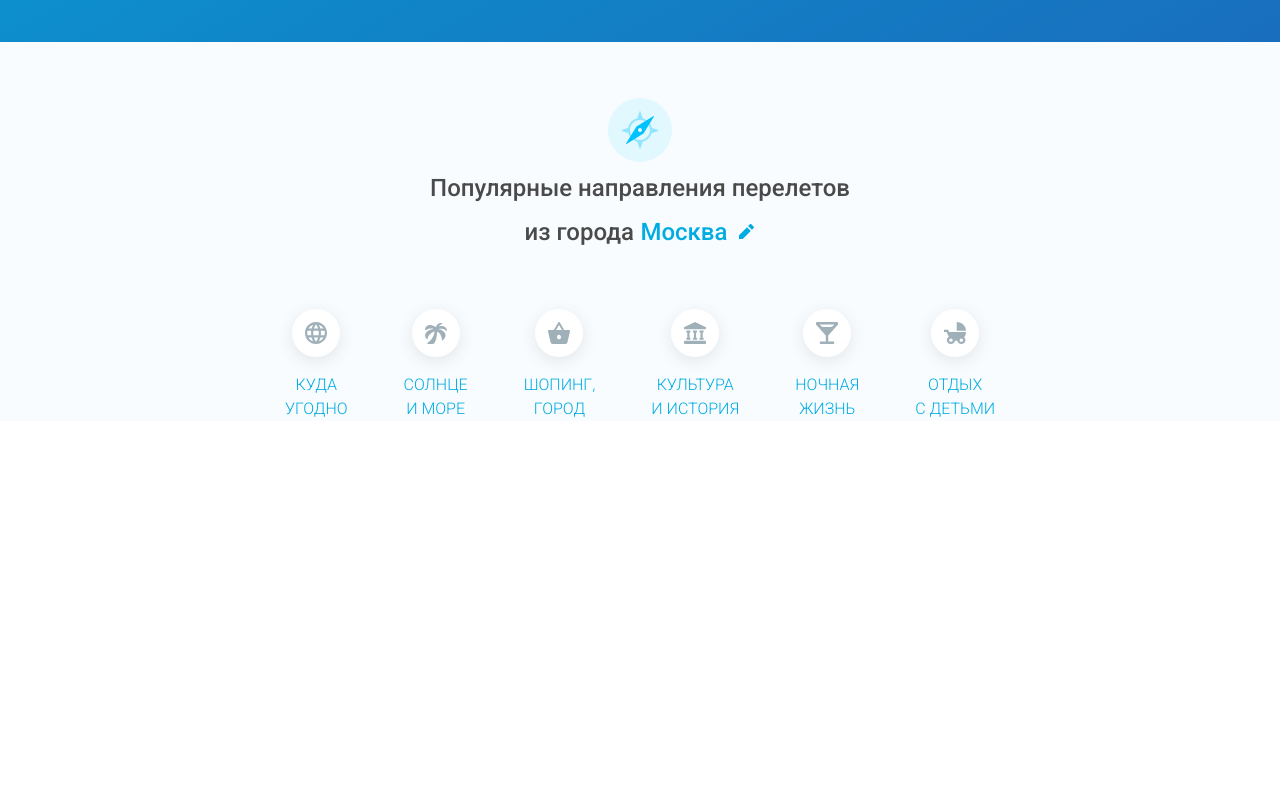
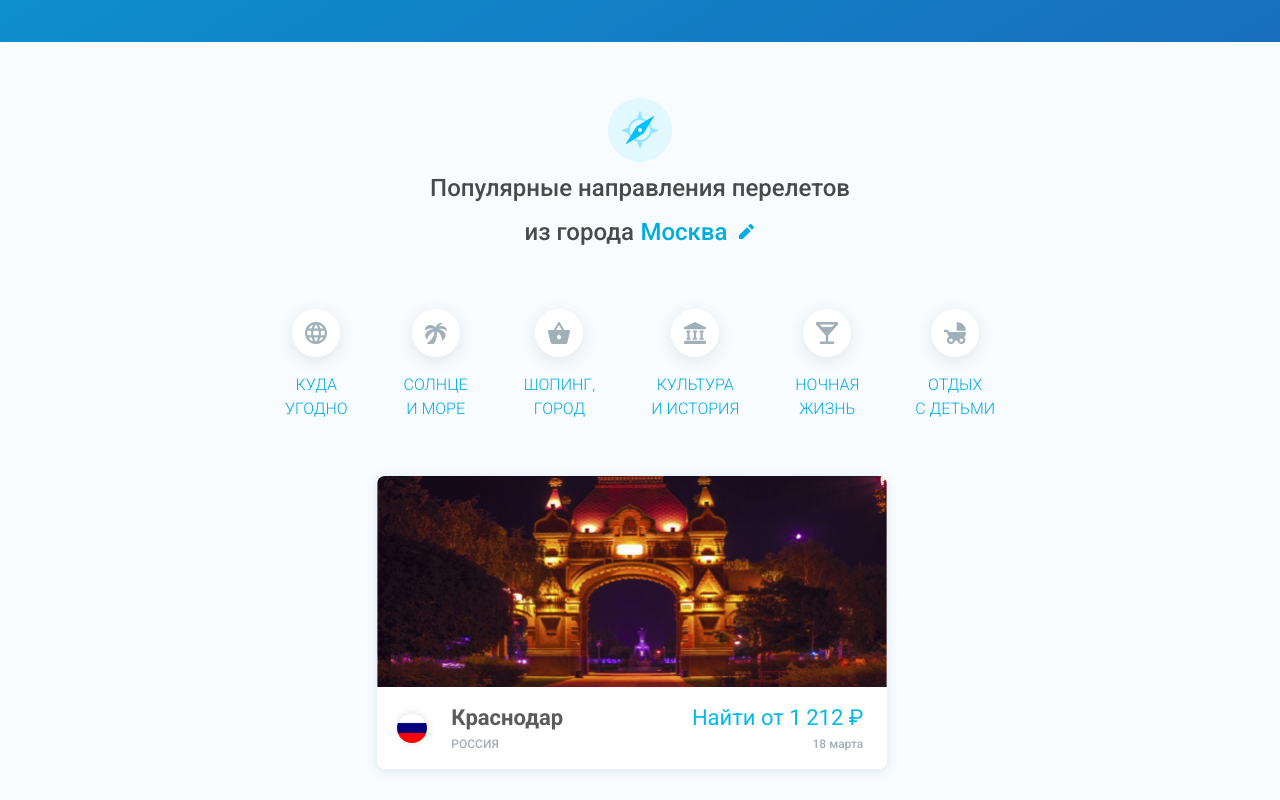
Before and after one commit to p1xar/aviasales-frontend-demo, a React (Create React App) app: page / in a window 1280 px wide. Shown: the part 834-1634 px from the top of the page. Before the commit the page ends 1255 px from the top, so only its background shows below. Built offline with nearby package versions, Linux system fonts and the light colour scheme.

Commit message:
Add TopDestinations card layout

```diff
--- a/src/Home/TravelList/index.js
+++ b/src/Home/TravelList/index.js
@@ -9,6 +9,9 @@ import shop from './shop.svg';
 import cult from './cult.svg';
 import night from './night.svg';
 import kids from './kids.svg';
+
+import krasnodar from './krasnodar.jpg';
+import russia from './russia.svg'
 
 const HomeWrapper = styled.div`
     display: flex;
@@ -68,6 +71,31 @@ const TravelItemTitle = styled.a`
     text-decoration: none;
     text-transform: uppercase;
     margin-top: 8rem;
+    position: relative;
+    &:before {
+        content: "";
+        position: absolute;
+        width: 100%;
+        height: 2px;
+        bottom: 0;
+        left: 0;
+        background: #00ACE2;
+        visibility: hidden;
+        border-radius: 5px;
+        transform: scaleX(0);
+        transition: .25s linear;
+    }
+    &:hover {
+        color: #5C5C5C;
+    }
+    &:hover:before {
+        visibility: visible;
+        transform: scaleX(1);
+    }
+    &:focus:before {
+        visibility: visible;
+        transform: scaleX(1);
+    }
 `;
 
 const TravelIconContainer = styled.div`
@@ -84,6 +112,107 @@ const TravelIcon = styled.img`
     left: 0.8125rem;
     top: 0.8125rem;
 `;
+
+const TopDestinationsWrapper = styled.div`
+    display: flex;
+    flex-direction: row;
+    justify-content: space-around;
+    flex-wrap: wrap;
+    margin-top: 3.4375rem;
+    max-width: 65rem;
+`;
+
+const TopDestinationCard = styled.div`
+    display: flex;
+    flex-direction: column;
+    border-radius: 0.5rem;
+    background: #FFFFFF;
+    box-shadow: 0px 2px 12px rgba(0, 75, 93, 0.12);
+    margin-bottom: 1.9375rem;
+    &:nth-child(odd) {
+        margin-right: 0.95875rem;
+    }
+`;
+
+const TopDestinationImage = styled.img`
+    max-width: 31.875rem;
+    max-height: 13.25rem;
+    border-top-left-radius: 0.5rem;
+    border-top-right-radius: 0.5rem;
+`;
+
+const TopDestinationCaption = styled.div`
+    display: flex;
+    flex-direction: row;
+    align-items: center;
+    justify-content: space-between;
+    max-height: 5.125rem;
+`;
+
+const CaptionColumn = styled.div`
+    display: flex;
+    justify-content: space-evenly;
+    max-width: 15.9375rem;
+`;
+
+const Flag = styled.img `
+    margin-left: 0.75rem;
+`;
+
+const DestinationTitle = styled.div`
+    display: flex;
+    flex-direction: column;
+    margin-left: 1rem;
+`;
+
+const DestinationCity = styled.p`
+    font-style: normal;
+    font-weight: bold;
+    font-size: 22px;
+    line-height: 32px;
+    color: #5B5B5C;
+    margin-top: 2rem;
+    margin-bottom: 0rem;
+`;
+
+const DestinationCountry = styled.p`
+    font-style: normal;
+    font-weight: 500;
+    font-size: 12px;
+    line-height: 20px;
+    color: #A0B0B9;
+    text-transform: uppercase;
+    margin-bottom: 2rem;
+    margin-top: 0rem;
+`;
+
+const DestinationTitleReversed = styled(DestinationTitle)`
+    align-items: flex-end;
+    margin-right: 1.5rem;
+`;
+
+const DestinationPrices = styled.p`
+    font-family: Roboto;
+    font-style: normal;
+    font-weight: normal;
+    font-size: 22px;
+    line-height: 32px;
+    color: #00BAE8;
+    margin-bottom: 0;
+    margin-top: 2rem;
+`;
+
+const DestinationDate = styled.p`
+    font-family: Roboto;
+    font-style: normal;
+    font-weight: 500;
+    font-size: 12px;
+    line-height: 20px;
+    color: #A0B0B9;
+    margin-bottom: 2rem;
+    margin-top: 0;
+`;
+
 export default () => {
     return (
         <HomeWrapper>
@@ -106,33 +235,53 @@ export default () => {
                     <TravelIconContainer>
                         <TravelIcon alt="Palm" src={palm}/>
                     </TravelIconContainer>
-                    <TravelItemTitle>Солнце<br />и море</TravelItemTitle>
+                    <TravelItemTitle href="#">Солнце<br />и море</TravelItemTitle>
                 </TravelItem>
                 <TravelItem>
                     <TravelIconContainer>
                         <TravelIcon alt="Shop" src={shop}/>
                     </TravelIconContainer>
-                    <TravelItemTitle>Шопинг, <br />город</TravelItemTitle>
+                    <TravelItemTitle href="#">Шопинг, <br />город</TravelItemTitle>
                 </TravelItem>
                 <TravelItem>
                     <TravelIconContainer>
                         <TravelIcon alt="Culture" src={cult}/>
                     </TravelIconContainer>
-                    <TravelItemTitle>культура<br />и история</TravelItemTitle>
+                    <TravelItemTitle href="#">культура<br />и история</TravelItemTitle>
                 </TravelItem>
                 <TravelItem>
                     <TravelIconContainer>
                         <TravelIcon alt="Night" src={night}/>
                     </TravelIconContainer>
-                    <TravelItemTitle>Ночная<br />жизнь</TravelItemTitle>
+                    <TravelItemTitle href="#">Ночная<br />жизнь</TravelItemTitle>
                 </TravelItem>
                 <TravelItem>
                     <TravelIconContainer>
                         <TravelIcon alt="Kids" src={kids}/>
                     </TravelIconContainer>
-                    <TravelItemTitle>Отдых<br />с детьми</TravelItemTitle>
+                    <TravelItemTitle href="#">Отдых<br />с детьми</TravelItemTitle>
                 </TravelItem>
             </TravelList>
+            <TopDestinationsWrapper>
+                <TopDestinationCard>
+                    <TopDestinationImage alt="Краснодар" src={krasnodar} />
+                    <TopDestinationCaption>
+                        <CaptionColumn>
+                            <Flag alt="Краснодар" src={russia} />
+                            <DestinationTitle>
+                                <DestinationCity>Краснодар</DestinationCity>
+                                <DestinationCountry>Россия</DestinationCountry>
+                            </DestinationTitle>
+                        </CaptionColumn>
+                        <CaptionColumn>
+                            <DestinationTitleReversed>
+                                <DestinationPrices>Найти от 1 212 ₽</DestinationPrices>
+                                <DestinationDate>18 марта</DestinationDate>
+                            </DestinationTitleReversed>
+                        </CaptionColumn>
+                    </TopDestinationCaption>
+                </TopDestinationCard>
+            </TopDestinationsWrapper>
         </HomeWrapper>
     )
 }
```
Also changed, not shown: src/Home/TravelList/krasnodar.jpg (added), src/Home/TravelList/russia.svg (added).
